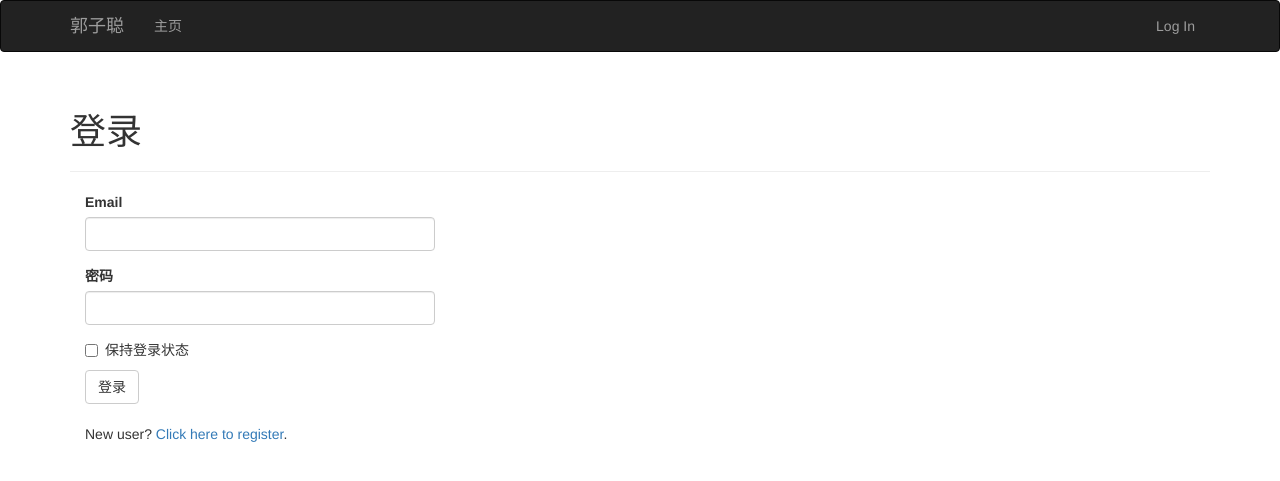
After one commit to gongyuzicong/flask-blog, a Flask app: page /auth/login in a window 1280 px wide. The commit adds this page. Shown: the top 481 px of the page. Run offline with Flask 2, Linux system fonts and the light colour scheme; some libraries are stand-ins or nearby versions.

Commit message:
Add New Feature: Login Function and Register Function

```diff
--- /dev/null
+++ b/app/auth/__init__.py
@@ -0,0 +1,5 @@
+from flask import Blueprint
+
+auth = Blueprint('auth', __name__)
+
+from . import views
--- /dev/null
+++ b/app/auth/forms.py
@@ -0,0 +1,34 @@
+from flask_wtf import FlaskForm
+from wtforms import StringField, PasswordField, BooleanField, SubmitField
+from wtforms.validators import DataRequired, Length, Email, Regexp, EqualTo
+from wtforms import ValidationError
+from ..models import User
+
+
+class LoginForm(FlaskForm):
+    email = StringField('Email', validators=[DataRequired(), Length(1, 64), Email()])
+    password = PasswordField('密码', validators=[DataRequired()])
+    remember_me = BooleanField('保持登录状态')
+    submit = SubmitField('登录')
+
+
+class RegistrationForm(FlaskForm):
+    email = StringField('Email', validators=[DataRequired(), Length(1, 64),
+                                             Email()])
+    username = StringField('Username', validators=[
+        DataRequired(), Length(1, 64),
+        Regexp('^[A-Za-z][A-Za-z0-9_.]*$', 0,
+               'Usernames must have only letters, numbers, dots or '
+               'underscores')])
+    password = PasswordField('Password', validators=[
+        DataRequired(), EqualTo('password2', message='两次的密码需要一致.')])
+    password2 = PasswordField('Confirm password', validators=[DataRequired()])
+    submit = SubmitField('Register')
+
+    def validate_email(self, field):
+        if User.query.filter_by(email=field.data).first():
+            raise ValidationError('此邮箱已被注册.')
+
+    def validate_username(self, field):
+        if User.query.filter_by(username=field.data).first():
+            raise ValidationError('用户名已存在.')
--- /dev/null
+++ b/app/auth/views.py
@@ -0,0 +1,39 @@
+from flask import render_template, flash, redirect, url_for, request
+from . import auth
+from flask_login import login_user, logout_user, login_required
+from .forms import LoginForm, RegistrationForm
+from ..models import User, db
+
+
+@auth.route('/login', methods=['GET', 'POST'])
+def login():
+    form = LoginForm()
+    if form.validate_on_submit():
+        user = User.query.filter_by(email=form.email.data).first()
+        if user is not None and user.verify_password(form.password.data):
+            login_user(user, form.remember_me.data)
+            return redirect(request.args.get('next') or url_for('main.index'))
+        flash('用户名或者密码不正确')
+    return render_template('auth/login.html', form=form)
+
+
+@auth.route('/logout')
+@login_required
+def logout():
+    logout_user()
+    flash('You have been logged out.')
+    return redirect(url_for('main.index'))
+
+
+@auth.route('/register', methods=['GET', 'POST'])
+def register():
+    form = RegistrationForm()
+    if form.validate_on_submit():
+        user = User(email=form.email.data,
+                    username=form.username.data,
+                    password=form.password.data)
+        db.session.add(user)
+        db.session.commit()
+        flash('You can now login.')
+        return redirect(url_for('auth.login'))
+    return render_template('auth/register.html', form=form)
--- /dev/null
+++ b/app/templates/auth/login.html
@@ -0,0 +1,15 @@
+{% extends "base.html" %}
+{% import "bootstrap/wtf.html" as wtf %}
+
+{% block title %}郭子聪的博客 - 登录页{% endblock %}
+
+{% block page_content %}
+<div class="page-header">
+    <h1>登录</h1>
+</div>
+<div class="col-md-4">
+    {{ wtf.quick_form(form) }}
+    <br>
+    <p>New user? <a href="{{ url_for('auth.register') }}">Click here to register</a>.</p>
+</div>
+{% endblock %}
--- a/app/templates/base.html
+++ b/app/templates/base.html
@@ -18,11 +18,18 @@
                 <span class="icon-bar"></span>
                 <span class="icon-bar"></span>
             </button>
-            <a class="navbar-brand" href="/">Flasky</a>
+            <a class="navbar-brand" href="/">郭子聪</a>
         </div>
         <div class="navbar-collapse collapse">
             <ul class="nav navbar-nav">
-                <li><a href="/">Home</a></li>
+                <li><a href="{{ url_for('main.index') }}">主页</a></li>
+            </ul>
+            <ul class="nav navbar-nav navbar-right">
+                {% if current_user.is_authenticated %}
+                <li><a href="{{ url_for('auth.logout') }}">Log Out</a></li>
+                {% else %}
+                <li><a href="{{ url_for('auth.login') }}">Log In</a></li>
+                {% endif %}
             </ul>
         </div>
     </div>
--- a/app/templates/index.html
+++ b/app/templates/index.html
@@ -3,7 +3,7 @@
 
 {% block page_content %}
 <div class="page-header">
-    <h1>Hello, {% if name %}{{ name }}{% else %}Stranger{% endif %}</h1>
+    <h1>Hello, {% if current_user.is_authenticated %}{{ current_user.username }}{% else %}Stranger{% endif %}!</h1>
     {% if not known %}
     <p>Pleased to meet you!</p>
     {% else %}
```
Also changed, not shown: app/__init__.py (+8 -1 lines), app/models.py (+22 -1 lines), app/templates/user.html (deleted, +0 -36 lines), manage.py (+10 -2 lines), tests/test_user_model.py (added, +36 -0 lines).
